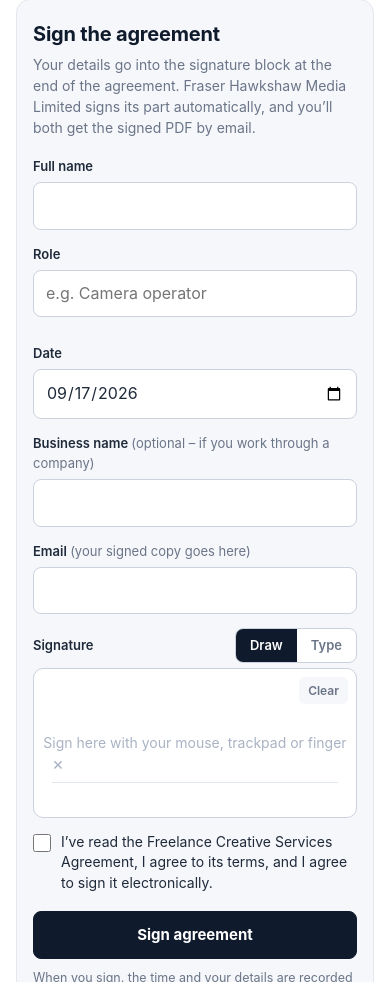
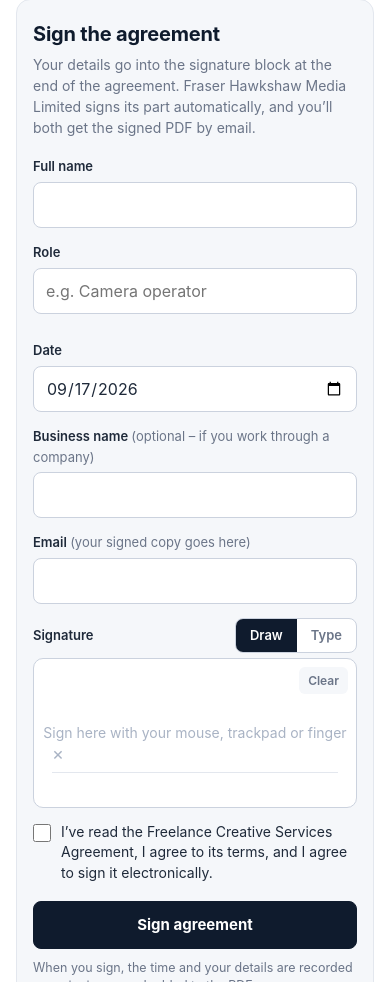
Before and after one commit to fraserhawkshaw/fraserhawkshaw.com, a plain HTML site: page creativeagreement/index.html in a window 390 px wide. Shown: the part 8852-9834 px from the top of the page. Drawn offline with Linux system fonts and the light colour scheme.

Commit message:
Even field heights on iPhone

```diff
--- a/creativeagreement/index.html
+++ b/creativeagreement/index.html
@@ -44,7 +44,10 @@ h1{margin:0;color:var(--navy);font-size:clamp(26px,4vw,34px);line-height:1.15;le
 .fld{display:flex;flex-direction:column;gap:5px;margin-bottom:14px}
 .fld label,.fld .lab{font-size:13px;font-weight:600;color:var(--ink)}
 .fld .opt{font-weight:400;color:var(--muted)}
-.fld input{font:inherit;font-size:16px;border:1px solid #CBD2DE;border-radius:8px;padding:10px 12px;background:#fff;color:var(--ink);width:100%}
+.fld input{font:inherit;font-size:16px;line-height:1.25;border:1px solid #CBD2DE;border-radius:8px;padding:10px 12px;background:#fff;color:var(--ink);width:100%;height:46px;min-height:46px;-webkit-appearance:none;appearance:none}
+.fld input[type=date]{display:block;text-align:left}
+.fld input[type=date]::-webkit-date-and-time-value{text-align:left;margin:0;min-height:auto}
+.fld input[type=date]::-webkit-datetime-edit{padding:0}
 .fld input:hover{border-color:var(--muted)}
 .row2{display:grid;grid-template-columns:1fr 1fr;gap:12px}
 .seg{display:inline-flex;border:1px solid #CBD2DE;border-radius:8px;overflow:hidden;background:#fff}
```
